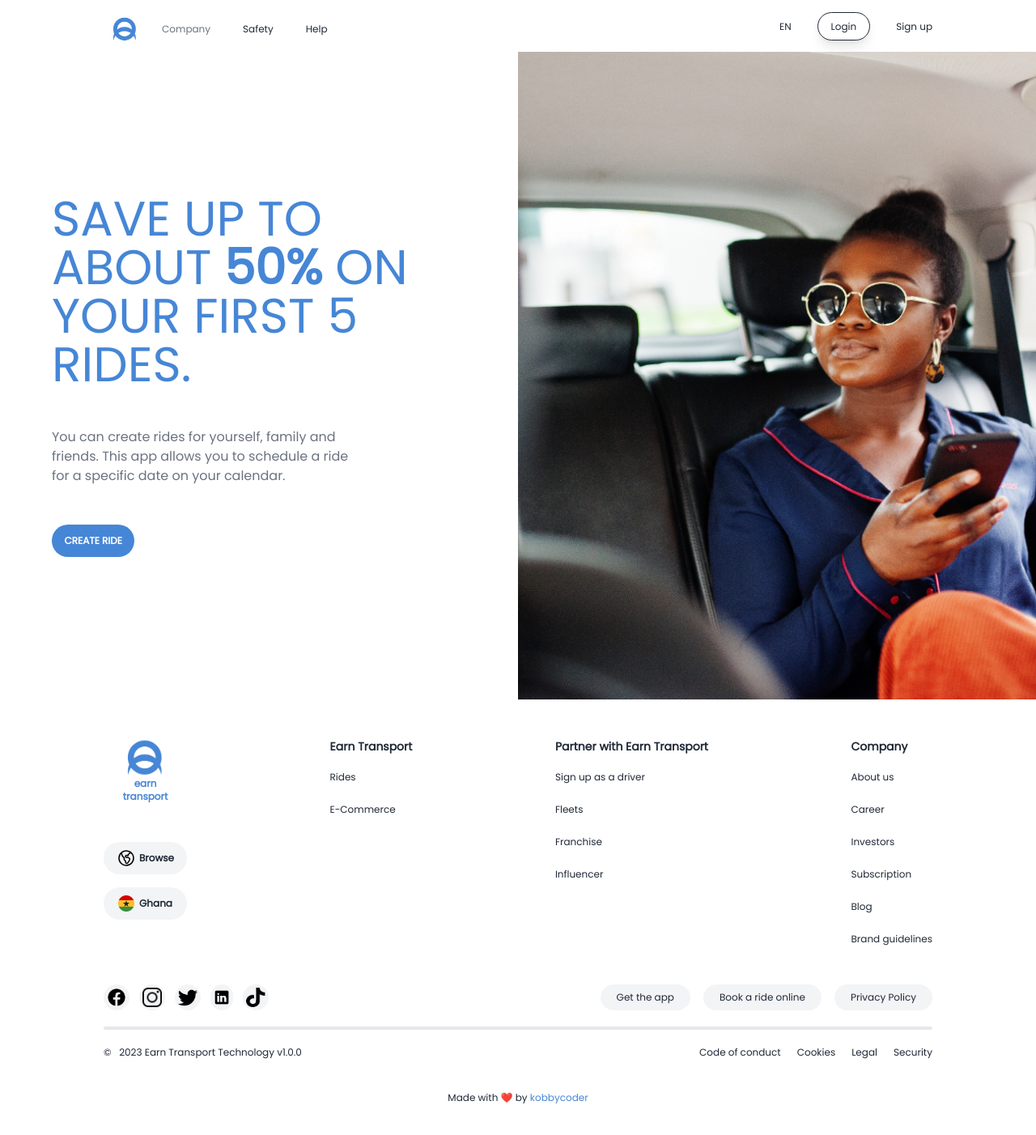
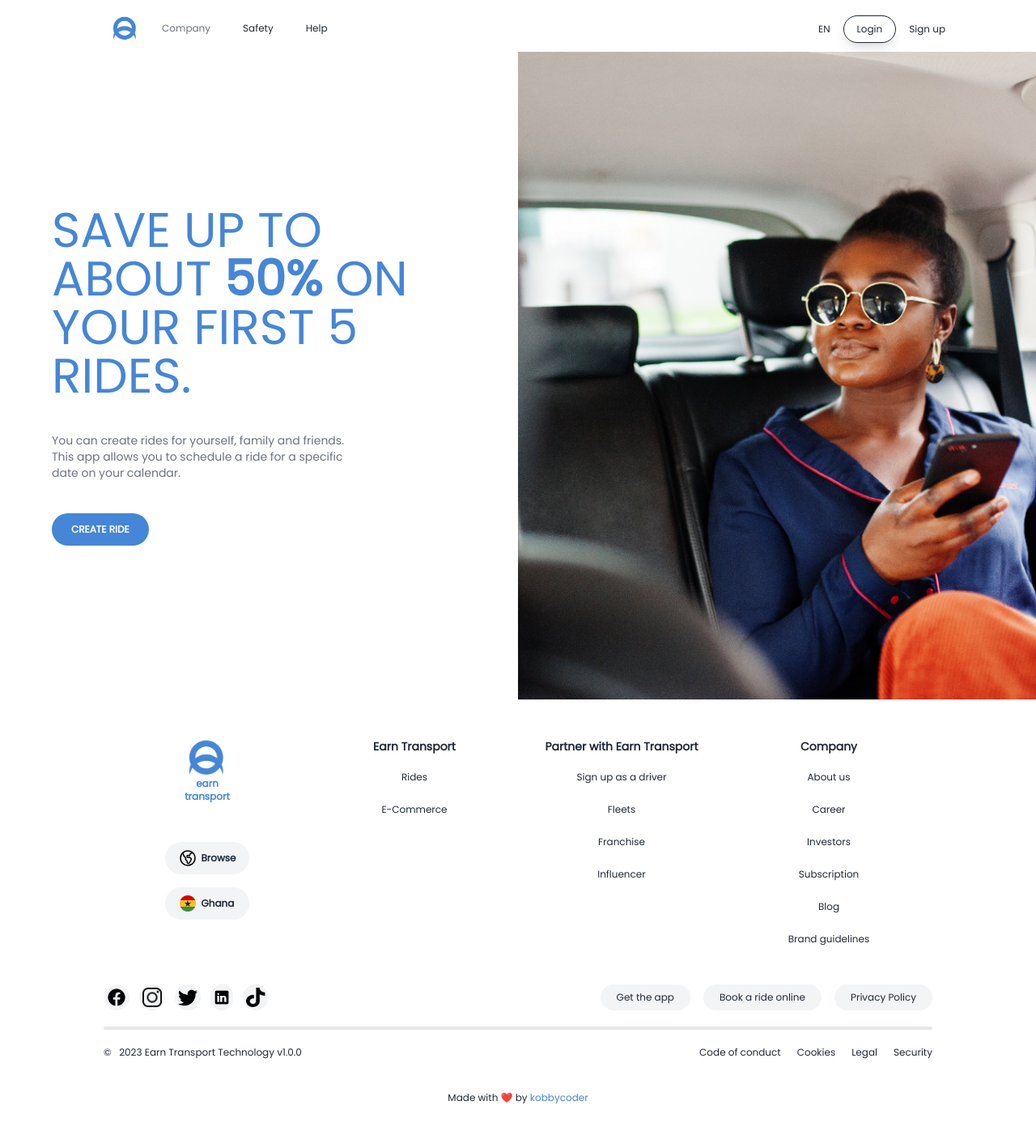
Before and after one commit to kobbycoder/earn-transport-landing-page, a Next.js app: page / in a window 1280 px wide. Shown: the top 1402 px of the page at 81% size. Built offline with nearby package versions, Linux system fonts and the light colour scheme.

Commit message:
Hero section fixed

```diff
--- a/src/components/Footer.tsx
+++ b/src/components/Footer.tsx
@@ -7,7 +7,7 @@ export default function Footer() {
 
   return (
     <footer className="bg-white py-12 text-gray-800">
-      <div className="flex justify-between w-full max-w-5xl mx-auto">
+      <div className=" grid grid-cols-1 sm:grid-cols-2 lg:grid-cols-4 w-full max-w-5xl mx-auto">
         <div className="flex flex-col items-center space-y-12">
           <div>
             <Image
@@ -44,14 +44,14 @@ export default function Footer() {
             </a>
           </div>
         </div>
-        <div>
+        <div className="flex flex-col justify-center md:justify-normal text-center mt-8 md:mt-0">
           <h1 className="font-bold text-sm">Earn Transport</h1>
           <div className="flex flex-col text-xs space-y-6 mt-5">
             <a href="">Rides</a>
             <a href="">E-Commerce</a>
           </div>
         </div>
-        <div>
+        <div className="flex flex-col justify-center md:justify-normal text-center mt-8 md:mt-0">
           <h1 className="font-bold text-sm">Partner with Earn Transport</h1>
           <div className="flex flex-col text-xs space-y-6 mt-5">
             <a href="">Sign up as a driver</a>
@@ -60,7 +60,7 @@ export default function Footer() {
             <a href="">Influencer</a>
           </div>
         </div>
-        <div>
+        <div className="flex flex-col justify-center md:justify-normal text-center mt-8 md:mt-0">
           <h1 className="font-bold text-sm">Company</h1>
           <div className="flex flex-col text-xs space-y-6 mt-5">
             <a href="">About us</a>
--- a/src/components/Hero.tsx
+++ b/src/components/Hero.tsx
@@ -3,22 +3,28 @@ import React from "react";
 export default function Hero() {
   return (
     <div className="flex w-full min-h-screen">
-      <div className="w-1/2 flex flex-col py-10 px-16 justify-center space-y-12">
-        <h1 className="uppercase text-6xl text-main">
+      <div className="w-full flex flex-col md:flex-row justify-between">
+        <div className="md:w-1/2 h-1/2 md:h-full md:py-10 p-4 md:px-16 flex flex-col justify-center items-center md:items-start space-y-10 bg-main sm:bg-white">
+          <h1 className="uppercase text-4xl md:text-6xl text-white md:text-left sm:text-main text-center">
             SAVE UP to about
             <span className="font-bold"> 50% </span>on your first 5 rides.
           </h1>
-        <div className="w-3/4">
-        <p className="text-gray-500">
-          You can create rides for yourself, family and friends. This app allows
-          you to schedule a ride for a specific date on your calendar.{" "}
+          <div className="w-3/4 hidden sm:block ">
+            <p className="text-gray-500 text-xs md:text-sm">
+              You can create rides for yourself, family and friends. This app
+              allows you to schedule a ride for a specific date on your
+              calendar.{" "}
             </p>
           </div>
-        <a href="" className="bg-main py-3 text-white rounded-3xl w-1/5 text-xs font-bold text-center">
+          <a
+            href=""
+            className="bg-main py-3 text-white rounded-3xl px-6 text-xs font-bold text-center hidden sm:block"
+          >
             CREATE RIDE
           </a>
         </div>
-      <div className="w-1/2 bg-hero-image bg-cover"></div>
+        <div className=" bg-hero-image bg-cover md:w-1/2 h-1/2 md:h-full"></div>
+      </div>
     </div>
   );
 }
--- a/src/components/Navbar.tsx
+++ b/src/components/Navbar.tsx
@@ -22,11 +22,11 @@ export default function Navbar() {
     <Disclosure as="nav" className="bg-white">
       {({ open }) => (
         <>
-          <div className="mx-auto max-w-6xl px-2 sm:px-6 lg:px-8">
+          <div className="mx-auto max-w-6xl px-2 sm:px-6 lg:px-8 bg-main sm:bg-white">
             <div className="relative flex h-16 items-center justify-between">
               <div className="absolute inset-y-0 left-0 pl-8 sm:pl-0 flex items-center sm:hidden">
                 {/* Mobile menu button*/}
-                <Disclosure.Button className="inline-flex items-center justify-center rounded-md p-2 text-gray-400 hover:bg-emerald-200 hover:text-white focus:outline-none focus:ring-2 focus:ring-inset focus:ring-white">
+                <Disclosure.Button className="inline-flex items-center justify-center rounded-md p-2 text-white sm:text-gray-800 hover:bg-emerald-200 hover:text-white focus:outline-none focus:ring-2 focus:ring-inset focus:ring-white">
                   <span className="sr-only">Open main menu</span>
                   {open ? (
                     <XMarkIcon className="block h-6 w-6" aria-hidden="true" />
@@ -93,23 +93,23 @@ export default function Navbar() {
                   transition={{
                     duration: 0.5,
                   }}
-                  className="md:mt-2 space-x-4"
+                  className="md:mt-2 space-x-4 flex items-center"
                 >
                   <a
                     href="/contact"
-                    className="py-2 p-4 rounded-3xl text-gray-800 text-xs"
+                    className="py-2  rounded-3xl text-white sm:text-gray-800 text-xs"
                   >
                     EN
                   </a>
                   <a
                     href="/contact"
-                    className="border border-gray-800 py-2 p-4 rounded-3xl text-gray-800 text-xs shadow-lg hover:bg-white"
+                    className="border sm:border-gray-800 py-2 p-4 rounded-3xl text-white sm:text-gray-800 text-xs shadow-lg hover:bg-white"
                   >
                     Login
                   </a>
                   <a
                     href="/contact"
-                    className="py-2 p-4 rounded-3xl text-gray-800 text-xs"
+                    className="py-2 rounded-3xl text-white sm:text-gray-800 text-xs"
                   >
                     Sign up
                   </a>
@@ -119,7 +119,7 @@ export default function Navbar() {
           </div>
 
           <Disclosure.Panel className="sm:hidden">
-            <div className="space-y-1 px-2 pb-3 pt-2">
+            <div className="space-y-1 px-2 pb-3 pt-2 bg-main sm:bg-white">
               {navigation.map((item) => (
                 <Disclosure.Button
                   key={item.name}
@@ -127,8 +127,8 @@ export default function Navbar() {
                   href={item.href}
                   className={classNames(
                     activeSegment === item.targetSegment
-                      ? "text-gray-800"
-                      : "text-gray-300 hover:bg-gray-700 hover:text-white",
+                      ? "text-white"
+                      : "text-white hover:bg-gray-700 hover:text-white",
                     "block rounded-md px-3 py-2 text-xs text-gray-700"
                   )}
                 >
```
Lines whose indentation alone changed are shown as unchanged.
